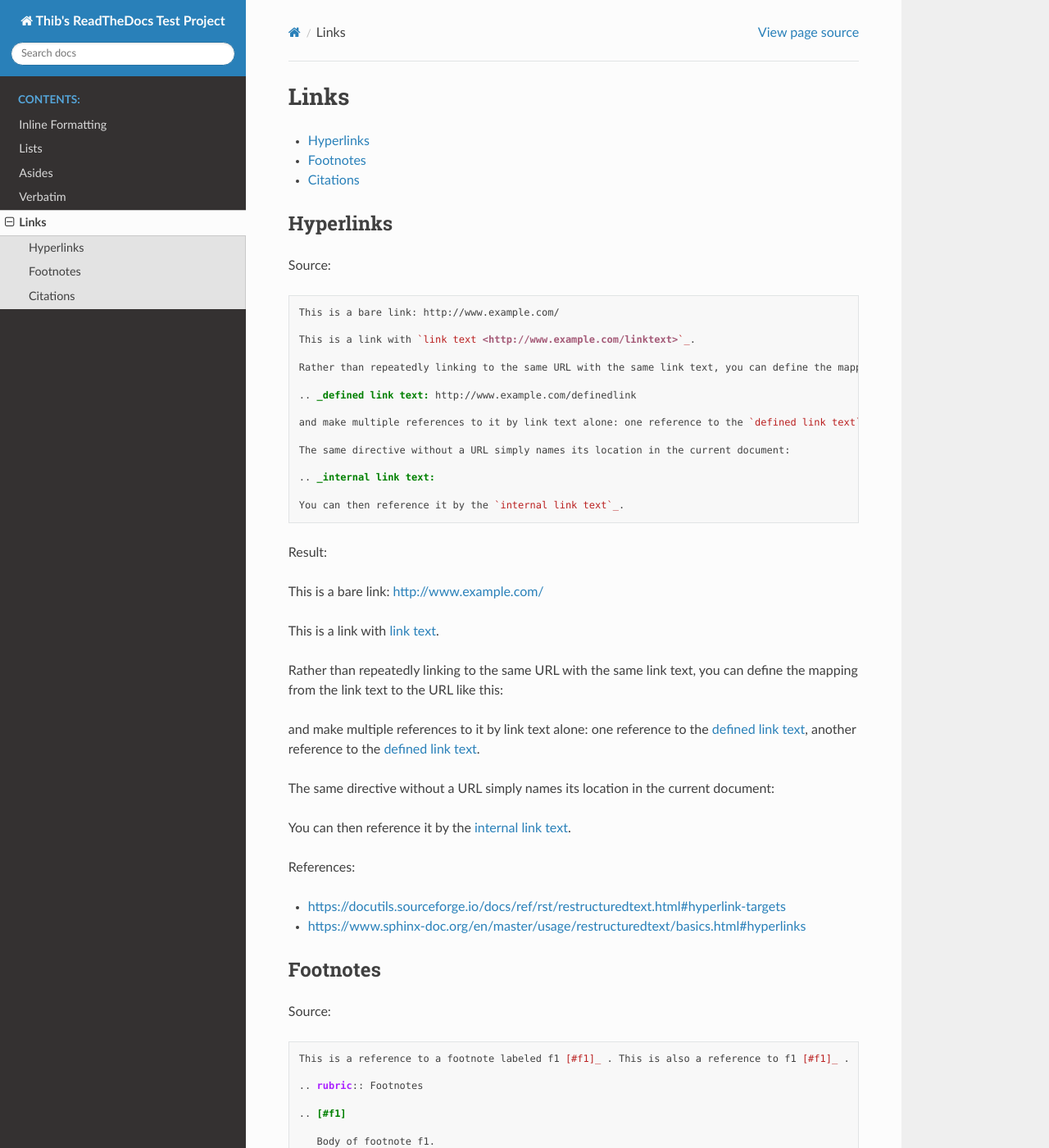
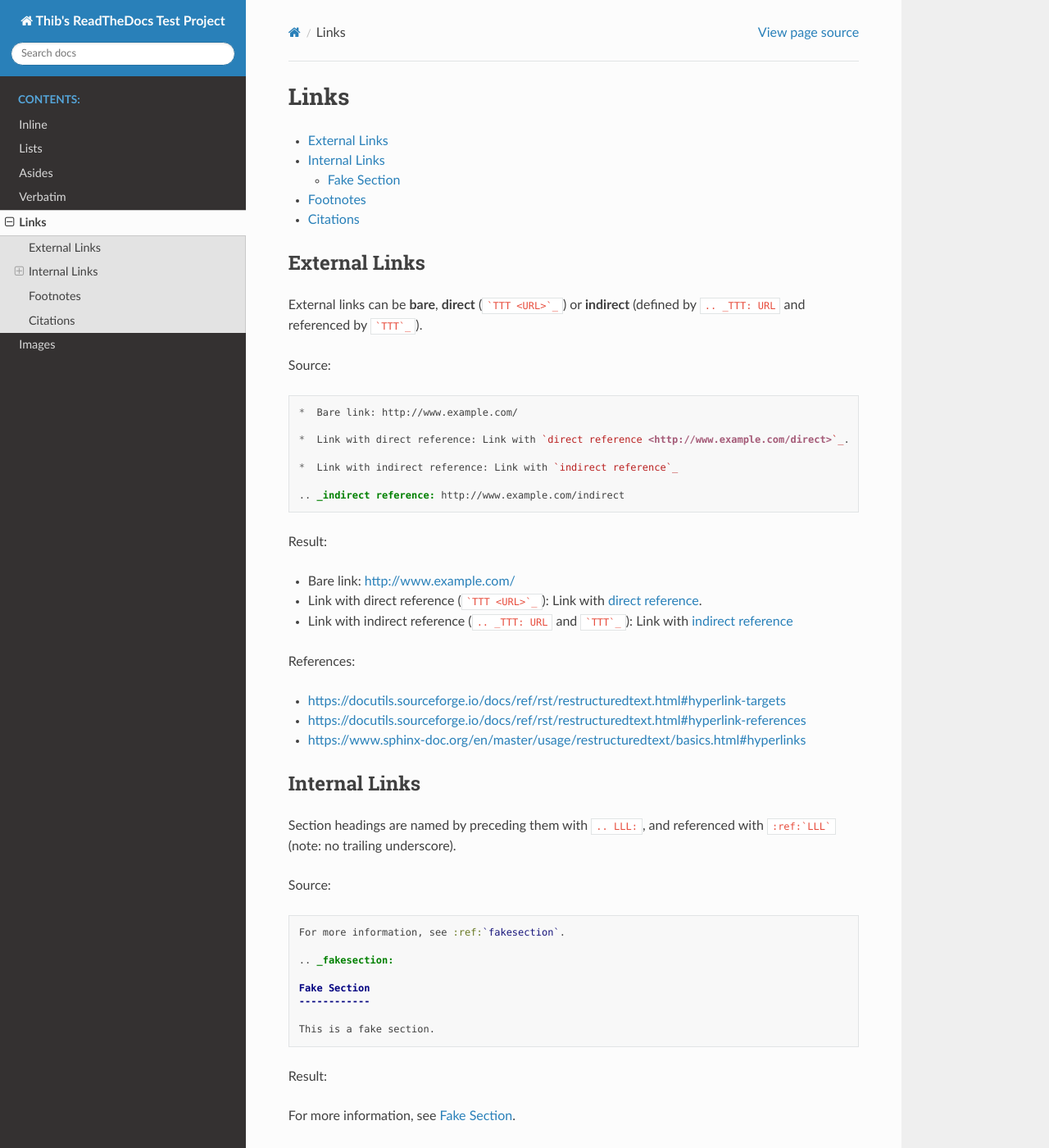
Before and after one commit to thibgc/thibrtd, a Sphinx documentation site: the page built from docs/links.rst, in a window 1280 px wide and 1400 px high. Shown: the whole window at 82% size. Built offline with Sphinx 7.4.7 and the Read the Docs theme 2.0.0, drawn with Linux system fonts in a browser that asks for light colours; some of the changed text lies outside the part shown.

````diff
--- a/docs/asides.rst
+++ b/docs/asides.rst
@@ -8,6 +8,10 @@ Admonitions
 ===========
 
 Admonitions are side notes offset from the main body of text by a box. Examples include "Warning", "Note" and "Important". The specific admonition directives ``attention``, ``caution``, ``danger``, ``error``, ``hint``, ``important``, ``note``, ``tip``, and ``warning`` are implemented in terms of the generic ``admonition`` directive.
+
+.. admonition:: PDF Output
+
+   In local PDF output, all specific admonitions are rendered in a boxed area, but the generic ``admonition`` is rendered slightly differently with a horizontal line above and below.
 
 Admonition
 ----------
--- a/docs/index.rst
+++ b/docs/index.rst
@@ -15,6 +15,7 @@ Thib's ReadTheDocs Test Project
    asides
    verbatim
    links
+   images
 
 Indices and tables
 ==================
--- a/docs/links.rst
+++ b/docs/links.rst
@@ -4,54 +4,78 @@ Links
 
 .. contents:: :local:
 
-Hyperlinks
-==========
+External Links
+==============
+
+External links can be **bare**, **direct** (```TTT <URL>`_``) or **indirect** (defined by ``.. _TTT: URL`` and referenced by ```TTT`_``).
 
 Source:
 
 .. code-block:: rst
 
-   This is a bare link: http://www.example.com/
+   *  Bare link: http://www.example.com/
 
-   This is a link with `link text <http://www.example.com/linktext>`_.
+   *  Link with direct reference: Link with `direct reference <http://www.example.com/direct>`_.
 
-   Rather than repeatedly linking to the same URL with the same link text, you can define the mapping from the link text to the URL like this:
+   *  Link with indirect reference: Link with `indirect reference`_
 
-   .. _defined link text: http://www.example.com/definedlink
-
-   and make multiple references to it by link text alone: one reference to the `defined link text`_, another reference to the `defined link text`_.
-
-   The same directive without a URL simply names its location in the current document:
-
-   .. _internal link text:
-
-   You can then reference it by the `internal link text`_.
+   .. _indirect reference: http://www.example.com/indirect
 
 Result:
 
-This is a bare link: http://www.example.com/
+*  Bare link: http://www.example.com/
 
-This is a link with `link text <http://www.example.com/linktext>`_.
+*  Link with direct reference (```TTT <URL>`_``): Link with `direct reference <http://www.example.com/direct>`_.
 
-Rather than repeatedly linking to the same URL with the same link text, you can define the mapping from the link text to the URL like this:
+*  Link with indirect reference (``.. _TTT: URL`` and ```TTT`_``): Link with `indirect reference`_
 
-.. _defined link text: http://www.example.com/definedlink
-
-and make multiple references to it by link text alone: one reference to the `defined link text`_, another reference to the `defined link text`_.
-
-The same directive without a URL simply names its location in the current document:
-
-.. _internal link text:
-
-You can then reference it by the `internal link text`_.
+.. _indirect reference: http://www.example.com/indirect
 
 References:
 
 *  https://docutils.sourceforge.io/docs/ref/rst/restructuredtext.html#hyperlink-targets
+*  https://docutils.sourceforge.io/docs/ref/rst/restructuredtext.html#hyperlink-references
 *  https://www.sphinx-doc.org/en/master/usage/restructuredtext/basics.html#hyperlinks
+
+Internal Links
+==============
+
+Section headings are named by preceding them with ``.. LLL:``, and referenced with ``:ref:`LLL``` (note: no trailing underscore).
+
+Source:
+
+.. code-block:: rst
+
+   For more information, see :ref:`fakesection`.
+
+   .. _fakesection:
+
+   Fake Section
+   ------------
+
+   This is a fake section.
+
+Result:
+
+For more information, see :ref:`fakesection`.
+
+.. _fakesection:
+
+Fake Section
+------------
+
+This is a fake section.
+
+References:
+
+*  https://docutils.sourceforge.io/docs/ref/rst/restructuredtext.html#hyperlink-targets
+*  https://docutils.sourceforge.io/docs/ref/rst/restructuredtext.html#inline-internal-targets
+*  https://www.sphinx-doc.org/en/master/usage/restructuredtext/roles.html#ref-role
 
 Footnotes
 =========
+
+Footnotes are defined with ``.. [#LLL]`` and referenced with ``[#LLL]_`` (compare both with the lack of ``#`` in citations).
 
 Source:
 
@@ -82,16 +106,31 @@ This is a reference to a footnote labeled f1 [#f1]_ . This is also a reference t
 References:
 
 *  https://docutils.sourceforge.io/docs/ref/rst/restructuredtext.html#footnotes
+*  https://docutils.sourceforge.io/docs/ref/rst/restructuredtext.html#footnote-references
 *  https://www.sphinx-doc.org/en/master/usage/restructuredtext/basics.html#footnotes
 
 Citations
 =========
 
+LaTeX-style, single-keyword citations are defined with ``.. [LLL]`` and referenced with ``[LLL]_`` (compare both with the ``#`` in footnotes).
+
 Source:
+
+.. code-block:: rst
+
+   LaTeX-style citations are supported [RFC2119]_ .
+
+   .. rubric:: Citations
+
+   .. [RFC2119]
+
+      Body of ``RFC2119`` citation: https://tools.ietf.org/rfc/rfc2119.txt
+
+      If the body fits on one line, can be on the same line as ``..``.
 
 Result:
 
-LaTeX-style single-keyword citations are supported [RFC2119]_ .
+LaTeX-style citations are supported [RFC2119]_ .
 
 .. rubric:: Citations
 
@@ -105,6 +144,8 @@ LaTeX-style single-keyword citations are supported [RFC2119]_ .
 
    Standard reStructuredText citations are per-file, but Sphinx makes citations global.
 
+   In local PDF output, citations are grouped together into a *Bibliography* appendix. In HTML output, citations are rendered wherever they are defined. This makes the toy example above impractical as a single source for both HTML and PDF.
+
    References:
 
    *  https://www.sphinx-doc.org/en/master/usage/restructuredtext/basics.html#citations
@@ -112,4 +153,5 @@ LaTeX-style single-keyword citations are supported [RFC2119]_ .
 References:
 
 *  https://docutils.sourceforge.io/docs/ref/rst/restructuredtext.html#citations
+*  https://docutils.sourceforge.io/docs/ref/rst/restructuredtext.html#citation-references
 *  https://www.sphinx-doc.org/en/master/usage/restructuredtext/basics.html#citations
--- a/docs/lists.rst
+++ b/docs/lists.rst
@@ -58,6 +58,7 @@ Notes:
 References:
 
 *  https://docutils.sourceforge.io/docs/ref/rst/restructuredtext.html#bullet-lists
+*  https://www.sphinx-doc.org/en/master/usage/restructuredtext/basics.html#lists-and-quote-like-blocks
 
 Enumerated List
 ===============
@@ -97,6 +98,7 @@ Notes:
 References:
 
 *  https://docutils.sourceforge.io/docs/ref/rst/restructuredtext.html#enumerated-lists
+*  https://www.sphinx-doc.org/en/master/usage/restructuredtext/basics.html#lists-and-quote-like-blocks
 
 Definition List
 ===============
@@ -130,3 +132,4 @@ Notes:
 References:
 
 *  https://docutils.sourceforge.io/docs/ref/rst/restructuredtext.html#definition-lists
+*  https://www.sphinx-doc.org/en/master/usage/restructuredtext/basics.html#lists-and-quote-like-blocks
--- a/docs/verbatim.rst
+++ b/docs/verbatim.rst
@@ -88,6 +88,10 @@ Code Block
 .. note::
 
    This directive is part of Sphinx.
+
+.. admonition:: PDF Output
+
+   In HTML output, ``code`` and ``code-block`` look the same, but in PDF output, ``code-block`` is rendered inside a boxed area, with small, ``a2ps``-style line numbers outside the boxed area.
 
 Source:
 
````
Also changed, not shown: docs/images.rst (added, +66 -0 lines), docs/inline.rst (+86 -5 lines), docs/notes.txt (added, +8 -0 lines), docs/images/test-image.png (added).
